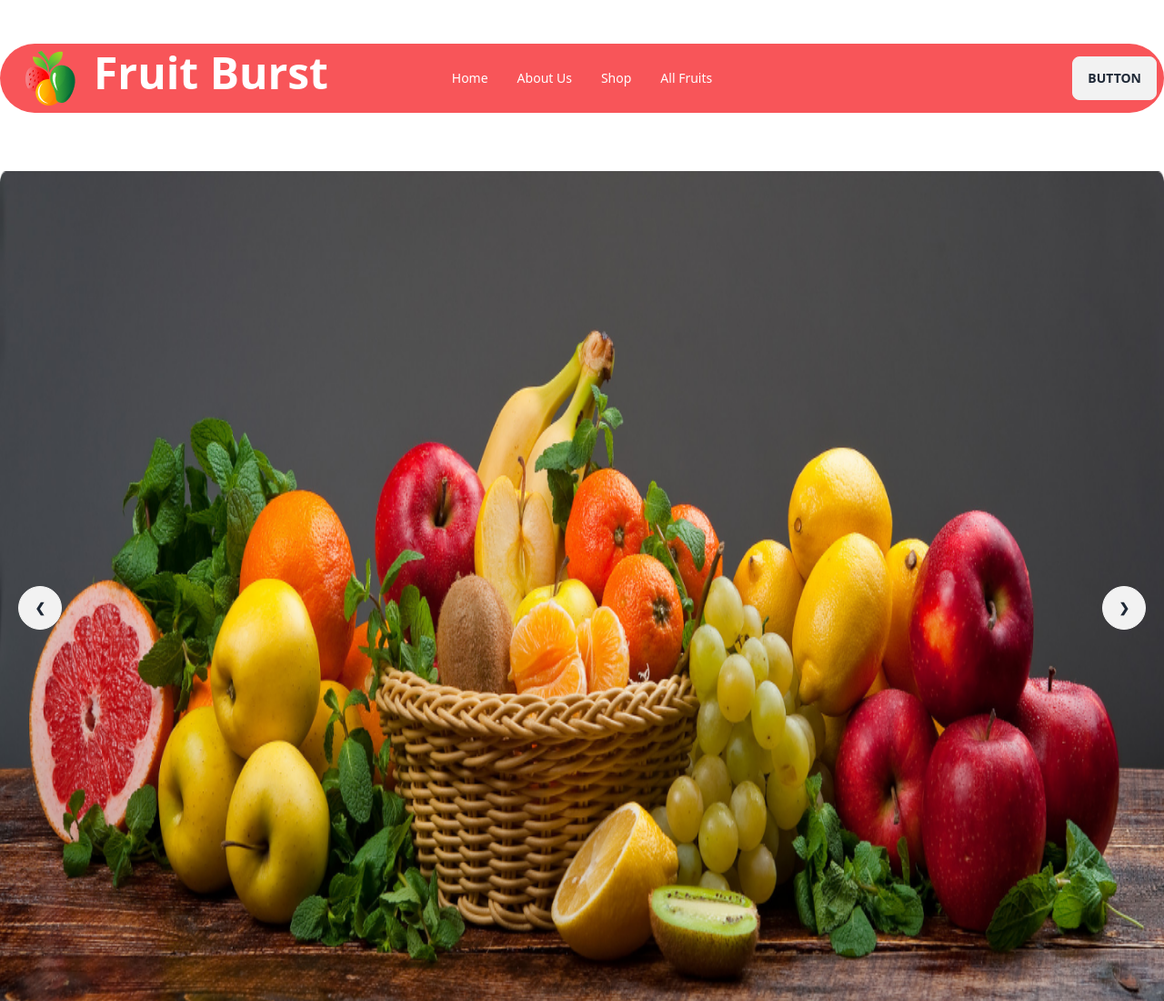
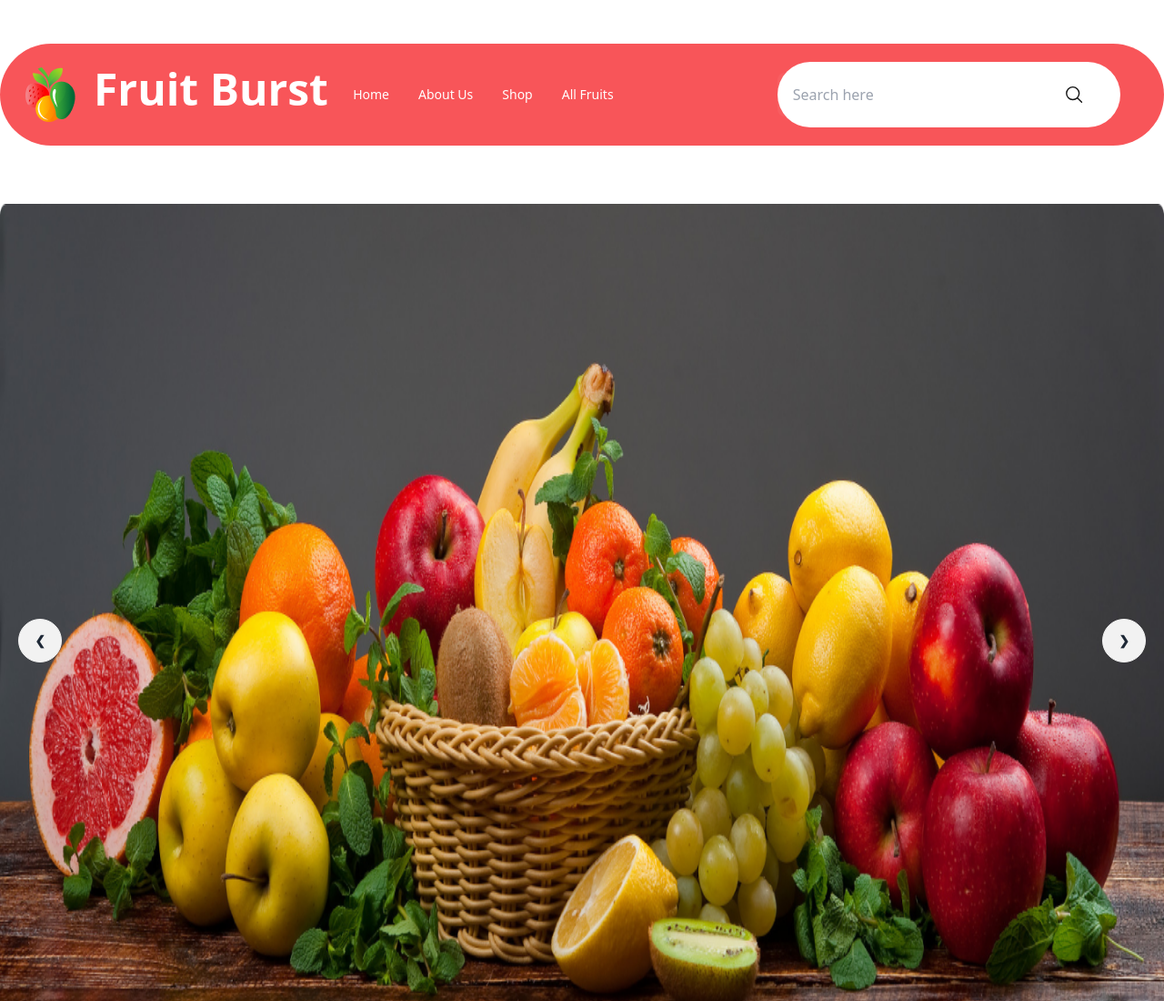
Before and after one commit to dev-zahid001/Assignment-3, a plain HTML site: page index.html in a window 1280 px wide. Shown: the top 1100 px of the page at 91% size. Drawn offline with nearby package versions, Linux system fonts and the light colour scheme; grey boxes are pictures that could not be loaded.

Commit message:
navbar section will be resolved

```diff
--- a/index.html
+++ b/index.html
@@ -20,7 +20,7 @@
   <header>
 
 <nav>
-  <div class="navbar bg-white text-black lg:bg-[#F85559] lg:text-white rounded-full mt-12 container max-auto">
+  <div class="navbar bg-white text-black lg:bg-[#F85559] lg:text-white rounded-full mt-12 container max-auto pt-5 pb-5">
     <div class="navbar-start">
       <div class="dropdown">
         <label tabindex="0" class="lg:hidden">
@@ -47,8 +47,11 @@
           <li><a>All Fruits</a></li>
       </ul>
     </div>
-    <div class="navbar-end">
-      <a class="btn">Button</a>
+    <div class="navbar-end bg-white pt-3 pb-3 pr-10 mr-10 ml-40 rounded-full">
+      <input type="text" placeholder="Search here" class="input input-ghost w-full max-w-sm" />
+      <svg xmlns="http://www.w3.org/2000/svg" width="24" height="24" viewBox="0 0 24 24" fill="none">
+        <path d="M20.9998 21L15.8028 15.803M15.8028 15.803C17.2094 14.3965 17.9996 12.4887 17.9996 10.4995C17.9996 8.51035 17.2094 6.60262 15.8028 5.19605C14.3962 3.78947 12.4885 2.99927 10.4993 2.99927C8.51011 2.99927 6.60238 3.78947 5.19581 5.19605C3.78923 6.60262 2.99902 8.51035 2.99902 10.4995C2.99902 12.4887 3.78923 14.3965 5.19581 15.803C6.60238 17.2096 8.51011 17.9998 10.4993 17.9998C12.4885 17.9998 14.3962 17.2096 15.8028 15.803Z" stroke="#121212" stroke-width="1.5" stroke-linecap="round" stroke-linejoin="round"/>
+      </svg>
     </div>
   </div>
 </nav>
```
